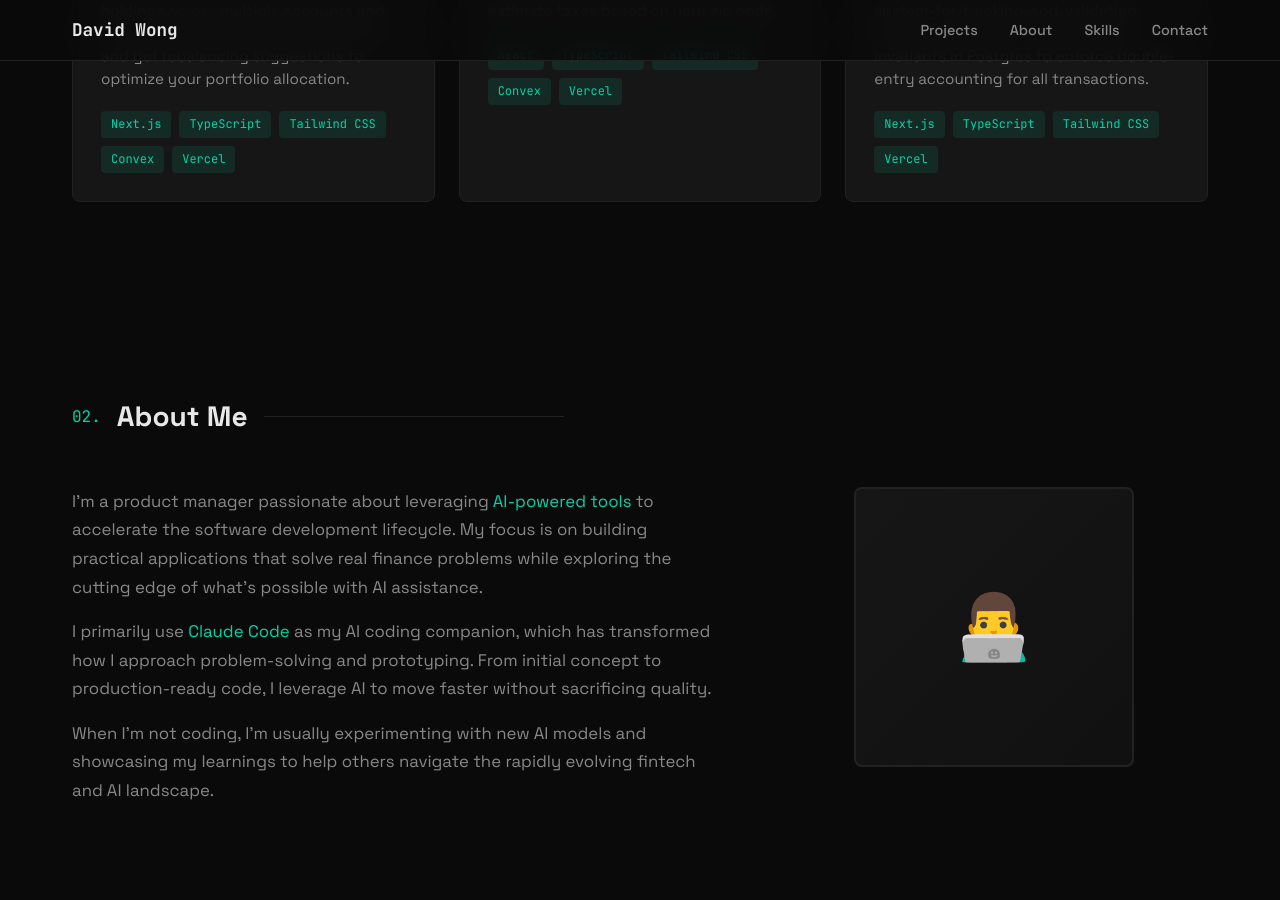
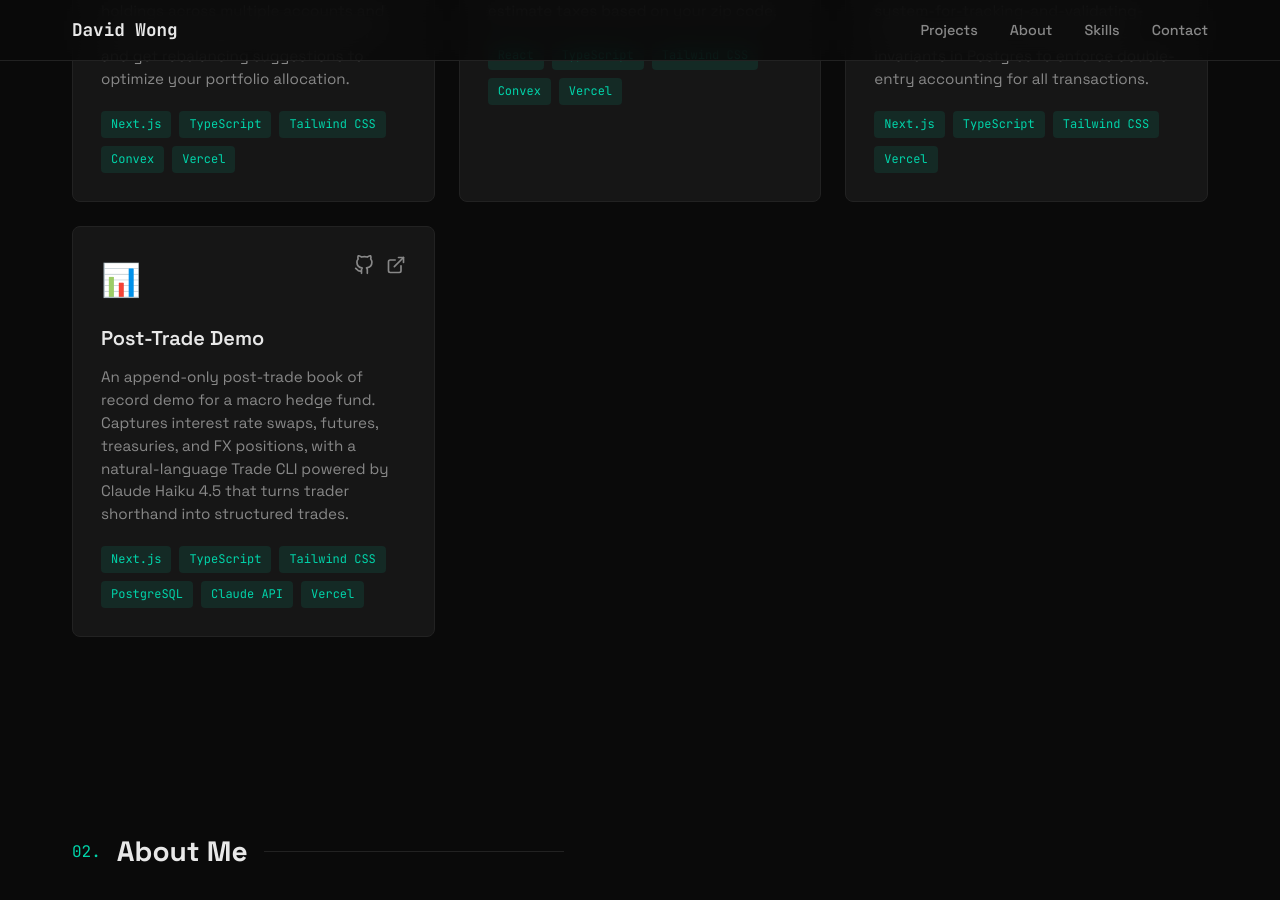
Before and after one commit to davidwyh-dev/davidwyh-dev.github.io, a Jekyll site: the page built from index.md, in a window 1280 px wide and 900 px high, scrolled down 1275 px. Built offline with Jekyll 4.4.1, drawn with Linux system fonts in a browser that asks for light colours.

Commit message:
Add Post-Trade Demo to projects
Adds an entry for github.com/davidwyh-dev/post-trade-demo: an append-only
post-trade book of record for a macro hedge fund, with a Claude Haiku 4.5
powered natural-language Trade CLI.

Co-Authored-By: Claude Opus 4.7 <noreply@anthropic.com>

```diff
--- a/_data/projects.yml
+++ b/_data/projects.yml
@@ -38,3 +38,17 @@
   github: "https://github.com/davidwyh-dev/ledger-demo"
   live: "https://ledger-demo-vert.vercel.app/"
   featured: false
+
+- name: "Post-Trade Demo"
+  description: "An append-only post-trade book of record demo for a macro hedge fund. Captures interest rate swaps, futures, treasuries, and FX positions, with a natural-language Trade CLI powered by Claude Haiku 4.5 that turns trader shorthand into structured trades."
+  icon: "📊"
+  tags:
+    - Next.js
+    - TypeScript
+    - Tailwind CSS
+    - PostgreSQL
+    - Claude API
+    - Vercel
+  github: "https://github.com/davidwyh-dev/post-trade-demo"
+  live: "https://post-trade-demo.vercel.app/"
+  featured: false
```
